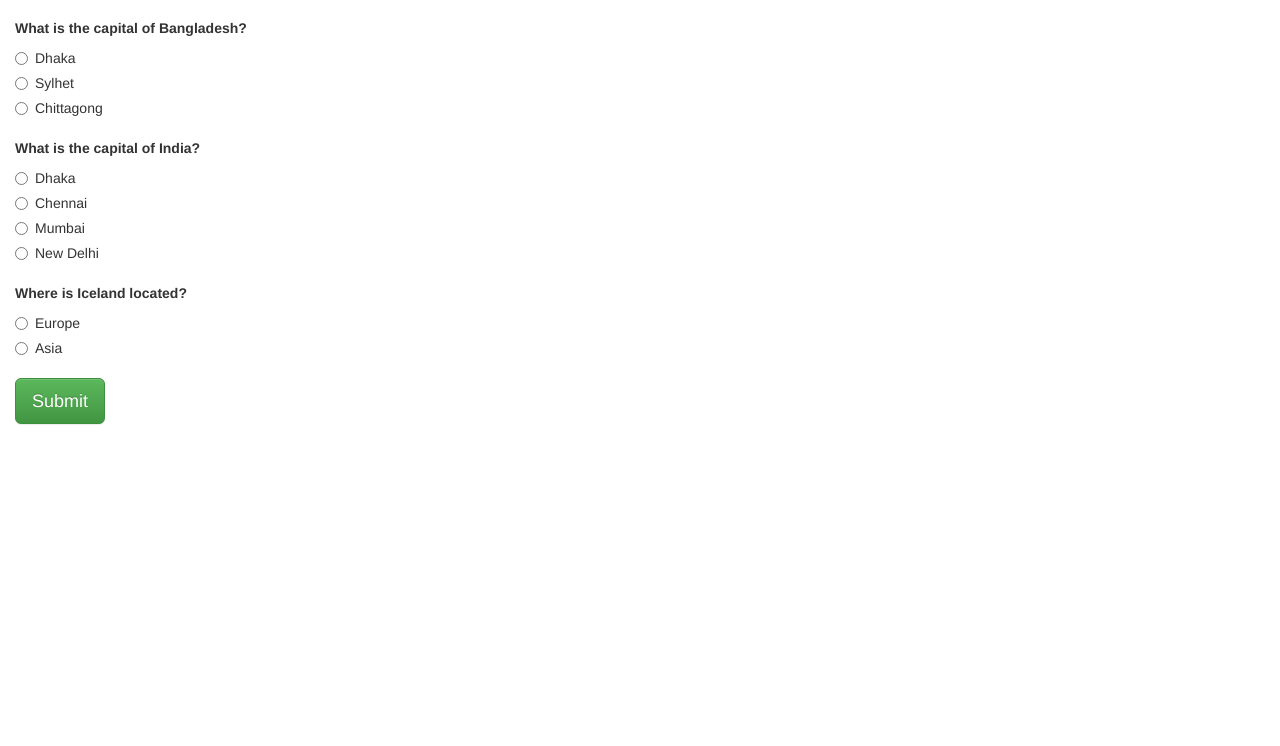
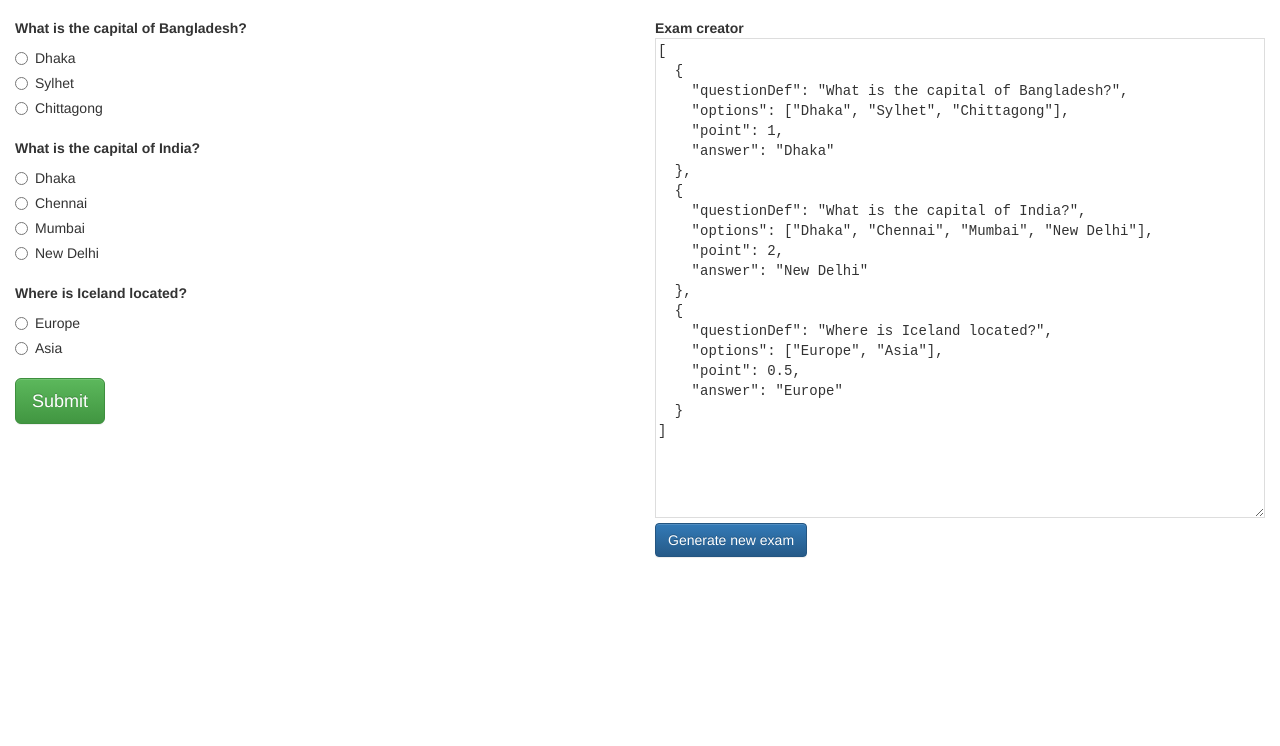
Before and after one commit to saadixl/MCQ-Prototype, a plain HTML site: page index.html in a window 1280 px wide. Shown: the part 54-800 px from the top of the page. Drawn offline with nearby package versions, Linux system fonts and the light colour scheme.

Commit message:
Implement exam creator

```diff
--- a/assets/main.css
+++ b/assets/main.css
@@ -16,3 +16,11 @@
   margin-top: 20px;
   color: red;
 }
+
+.exam-textarea {
+  width: 100% !important;
+  min-height: 480px;
+  outline: none;
+  border: 1px solid #ddd !important;
+  font-family: monospace;
+}
--- a/assets/main.js
+++ b/assets/main.js
@@ -1,32 +1,22 @@
-var examResource = [
-  {
-    questionDef: "What is the capital of Bangladesh?",
-    options: ['Dhaka', 'Sylhet', 'Chittagong'],
-    point: 1,
-    answer: 'Dhaka'
-  },
-  {
-    questionDef: "What is the capital of India?",
-    options: ['Dhaka', 'Chennai', 'Mumbai', 'New Delhi'],
-    point: 2,
-    answer: 'New Delhi'
-  },
-  {
-    questionDef: "Where is Iceland located?",
-    options: ['Europe', 'Asia'],
-    point: 0.5,
-    answer: 'Europe'
-  }
-];
+var examResource = [];
 
 // Ready function
 $(document).ready(function() {
+  generate();
+  $(".submit-btn").click(examine);
+  $(".generate-btn").click(generate);
+});
+
+function generate() {
+  var textAreaVal = $(".exam-textarea").val();
+  examResource = JSON.parse(textAreaVal);
   generateNewExam(examResource);
-  $(".submit-btn").click(examine);
-});
+}
 
 // Exam generation function
 function generateNewExam(examResource) {
+  $(".mcq-exam-arena").empty();
+  $(".result").empty();
   for(var i in examResource) {
     var item = examResource[i];
     var answerOptions = "";
--- a/index.html
+++ b/index.html
@@ -13,21 +13,48 @@
   <body>
     <div class="container-fluid">
       <nav class="mcq-nav navbar navbar-inverse">
-        <div class="container-fluid">
-          <div class="navbar-header">
-            <a class="navbar-brand" href="#">
-              MCQ Prototype
-            </a>
-          </div>
+      <div class="container-fluid">
+        <div class="navbar-header">
+          <a class="navbar-brand" href="#">MCQ Prototype</a>
+        </div>
+          <ul class="nav navbar-nav navbar-right">
+            <li><a>Open exam creator</a></li>
+          </ul>
         </div>
       </nav>
       <div class="row">
-        <div class="col-md-12">
+        <div class="col-md-6">
           <div class="mcq-exam-arena"></div>
           <div class="mcq-exam-controls">
             <button class="btn btn-lg btn-success submit-btn">Submit</button>
             <p class="result"></p>
           </div>
+        </div>
+        <div class="col-md-6">
+          <strong>Exam creator</strong>
+          <textarea class="exam-textarea">
+[
+  {
+    "questionDef": "What is the capital of Bangladesh?",
+    "options": ["Dhaka", "Sylhet", "Chittagong"],
+    "point": 1,
+    "answer": "Dhaka"
+  },
+  {
+    "questionDef": "What is the capital of India?",
+    "options": ["Dhaka", "Chennai", "Mumbai", "New Delhi"],
+    "point": 2,
+    "answer": "New Delhi"
+  },
+  {
+    "questionDef": "Where is Iceland located?",
+    "options": ["Europe", "Asia"],
+    "point": 0.5,
+    "answer": "Europe"
+  }
+]
+          </textarea>
+          <button class="btn btn-primary generate-btn">Generate new exam</button>
         </div>
       </div>
     </div>
```
